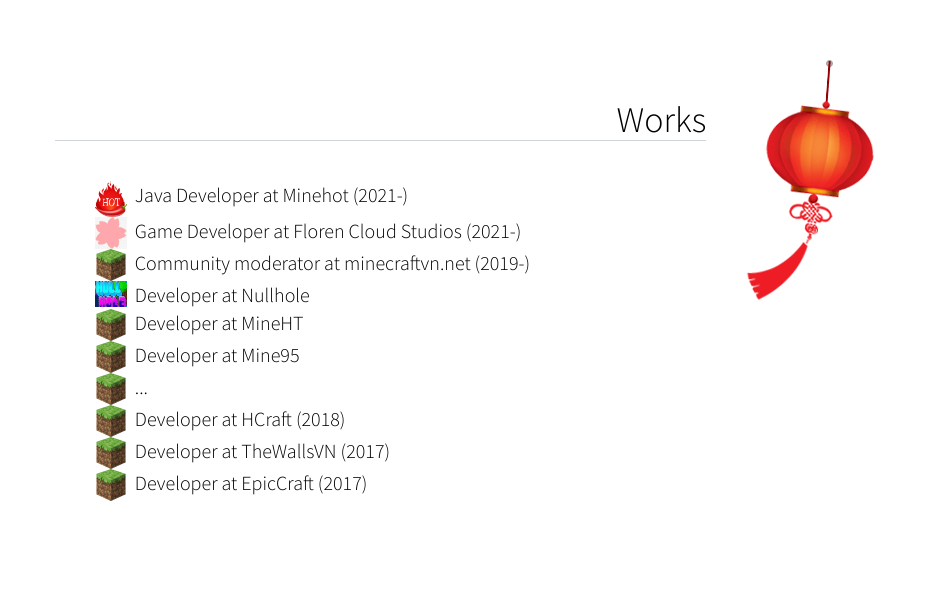
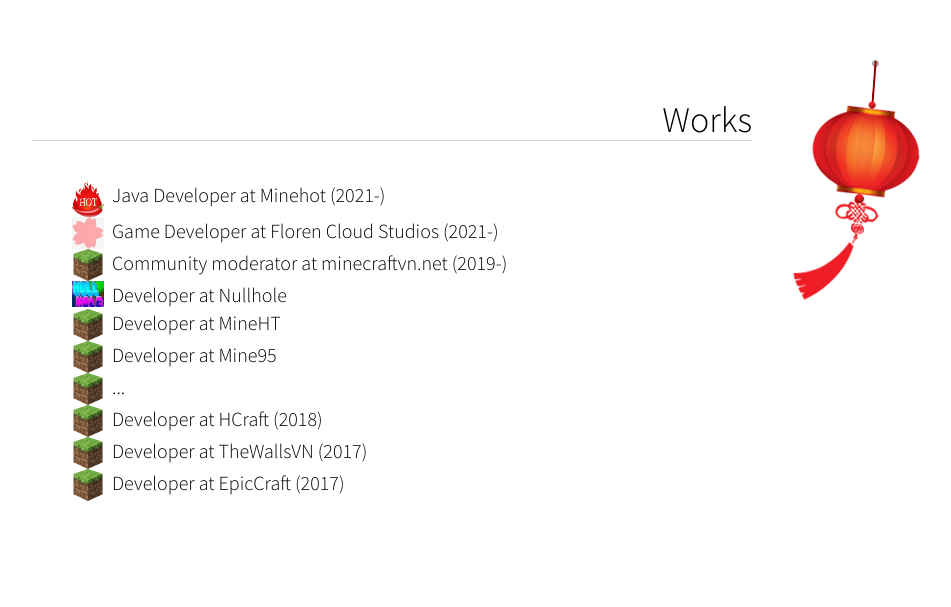
Before and after one commit to anhcraft/anhcraft.github.io, a Vue app: page / in a window 1280 px wide. Shown: the part 1673-2280 px from the top of the page, without its empty margins (168-1119 px from the left). Built offline with nearby package versions, Linux system fonts and the light colour scheme.

Commit message:
Fixed display

```diff
--- a/src/App.vue
+++ b/src/App.vue
@@ -113,9 +113,9 @@
       </div>
     </div>
   </div>
-  <div class="grid grid-cols-7 md:grid-rows-6 md:h-screen">
-    <div class="col-start-1 lg:col-start-2 col-end-6 row-start-2 row-span-4">
-      <div class="divide-y divide-gray-300 p-10">
+  <div class="grid grid-cols-8 md:grid-rows-6 md:h-screen">
+    <div class="col-start-1 md:col-start-2 col-end-8 md:col-end-7 row-start-2 row-span-4">
+      <div class="divide-y divide-gray-300 p-5 md:p-10">
         <header class="text-4xl lg:text-right">Works</header>
         <div class="flex flex-col p-5 md:p-10">
           <div>
@@ -161,7 +161,7 @@
         </div>
       </div>
     </div>
-    <div class="hidden lg:block col-start-6 col-span-1 row-start-2 row-span-3 relative">
+    <div class="hidden lg:block col-start-7 col-span-1 row-start-2 row-span-3 relative">
       <img src="./assets/lantern.png" class="absolute top-0 left-0 w-32 -z-10" alt=""/>
     </div>
   </div>
```
